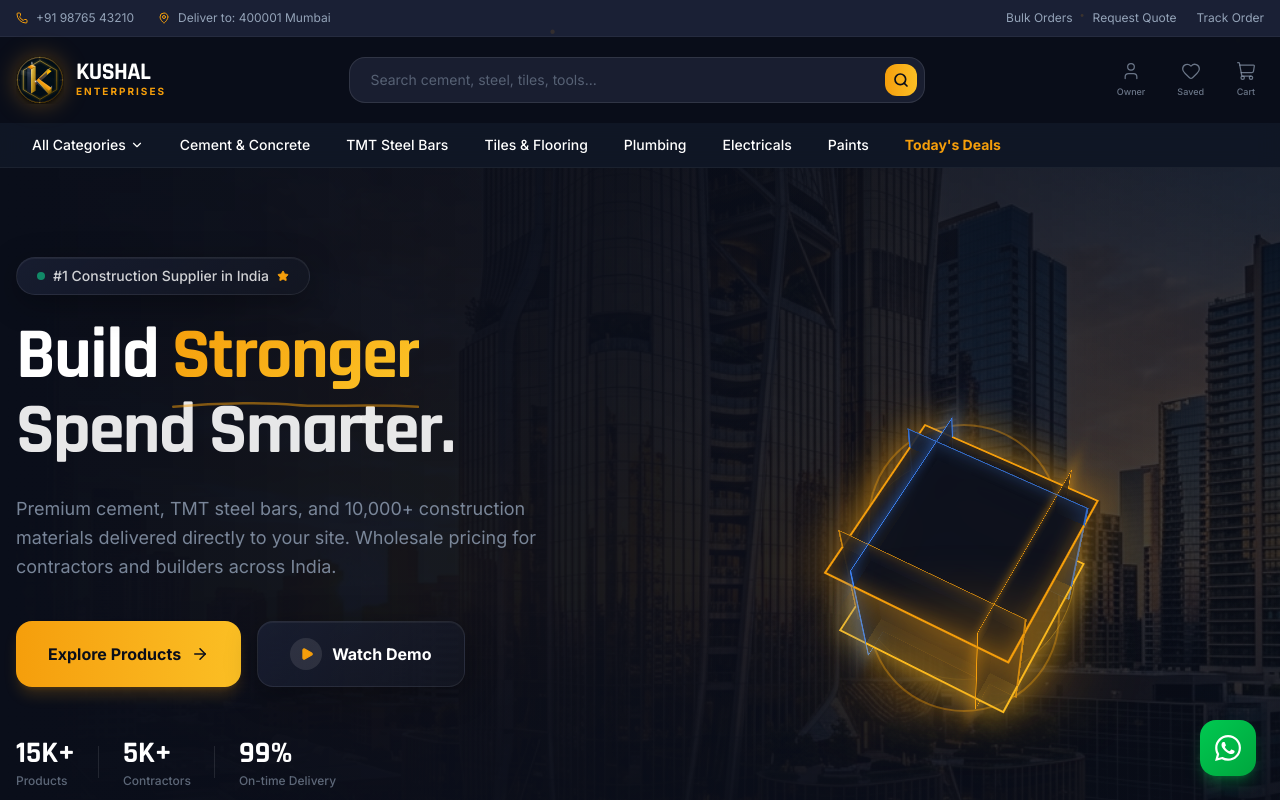
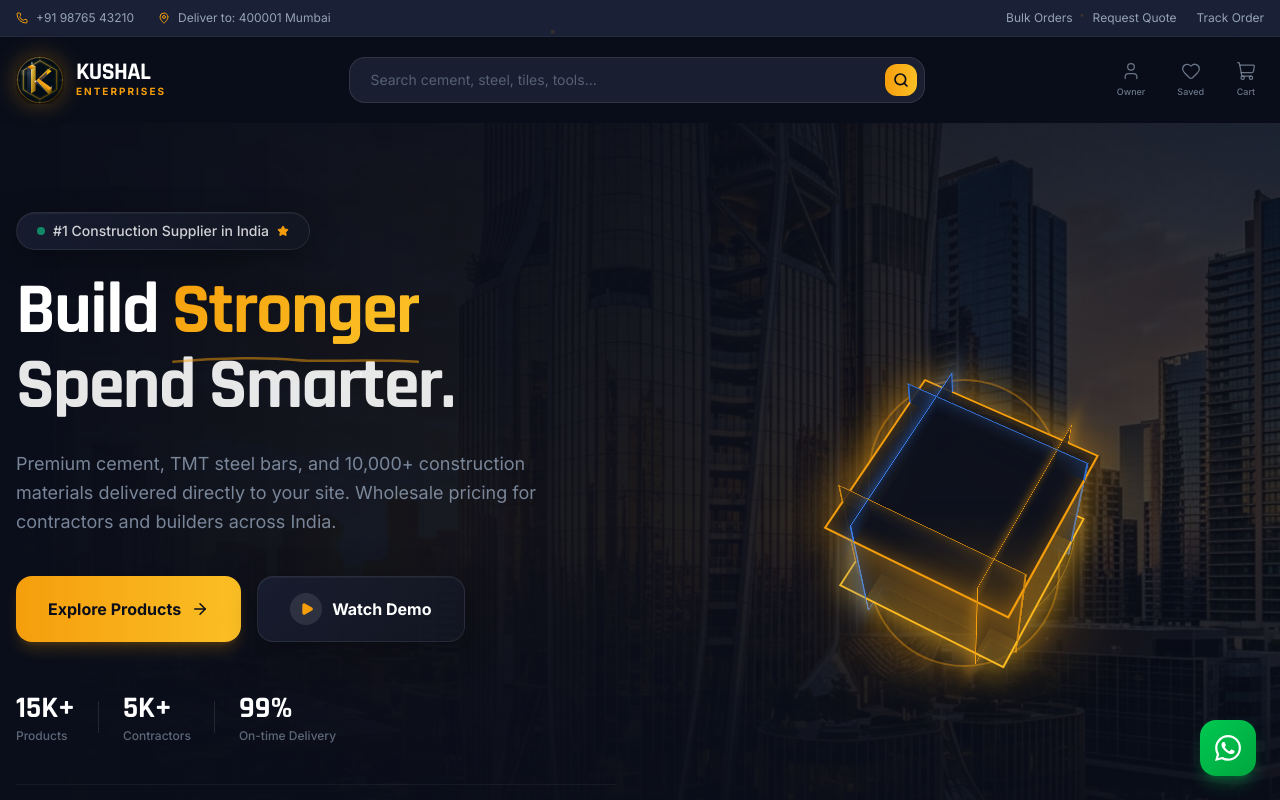
Before and after one commit to Prastut08/construction-buisness, a Next.js app: page / in a window 1280 px wide. Shown: the top 800 px of the page. Built offline with nearby package versions, Linux system fonts and the light colour scheme.

Commit message:
style: remove secondary categories navigation row completely from navbar

```diff
--- a/src/components/Header.tsx
+++ b/src/components/Header.tsx
@@ -279,30 +279,7 @@ export default function Header() {
         </div>
       </header>
 
-      {/* Navigation Links Desktop */}
-      <nav className={`bg-navy-light/90 backdrop-blur-md text-white hidden md:block border-b border-white/5 sticky top-[68px] z-40 transition-all duration-300 ${isScrolled ? 'shadow-lg shadow-black/20' : ''}`}>
-        <div className="container mx-auto px-4 max-w-7xl">
-          <ul className="flex items-center space-x-1 py-0 text-sm font-medium">
-            <li>
-              <Link href="/catalog" className="flex items-center gap-1 px-4 py-3 hover:text-saffron transition-colors duration-200 hover:bg-white/5 rounded-lg cursor-pointer">
-                All Categories <ChevronDown size={14} />
-              </Link>
-            </li>
-            {["Cement & Concrete", "TMT Steel Bars", "Tiles & Flooring", "Plumbing", "Electricals", "Paints"].map((item) => (
-              <li key={item}>
-                <Link href="#" className="px-4 py-3 hover:text-saffron transition-colors duration-200 hover:bg-white/5 rounded-lg block cursor-pointer">
-                  {item}
-                </Link>
-              </li>
-            ))}
-            <li>
-              <Link href="#" className="px-4 py-3 text-saffron font-bold transition-colors duration-200 hover:bg-saffron/10 rounded-lg block cursor-pointer">
-                Today&apos;s Deals
-              </Link>
-            </li>
-          </ul>
-        </div>
-      </nav>
+
 
       {/* Login Modal */}
       <AnimatePresence>
```
